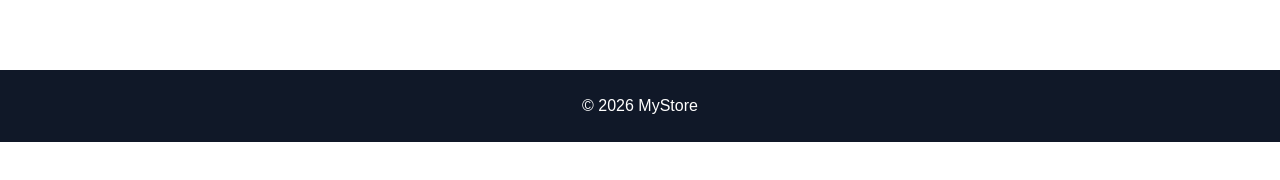
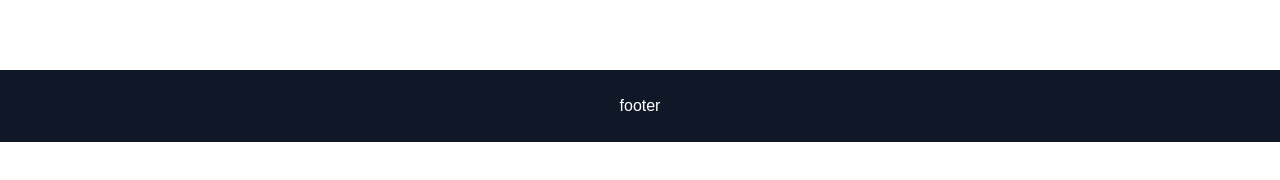
Before and after one commit to Huzaifabaloch9t-dev/simple-web, a Next.js app: page /contact in a window 1280 px wide. Shown: the part 242-422 px from the top of the page. Built offline with nearby package versions, Linux system fonts and the light colour scheme.

Commit message:
update footer

```diff
--- a/src/components/Footer.tsx
+++ b/src/components/Footer.tsx
@@ -1,7 +1,8 @@
 export default function Footer() {
   return (
     <footer className="text-center py-6 bg-gray-900 text-white">
-      © 2026 MyStore
+      <h1>footer</h1>
+
     </footer>
   );
 }
```
